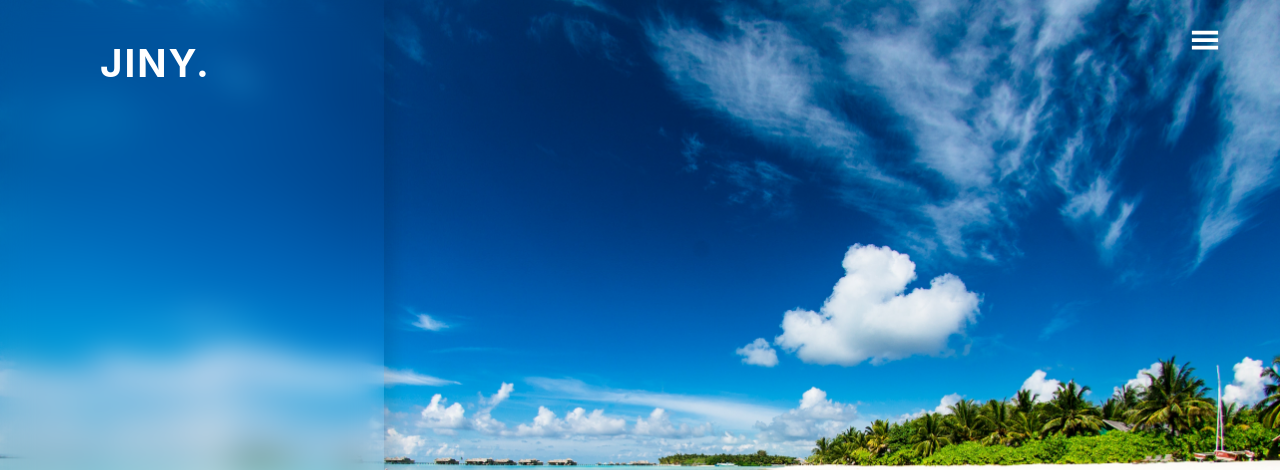
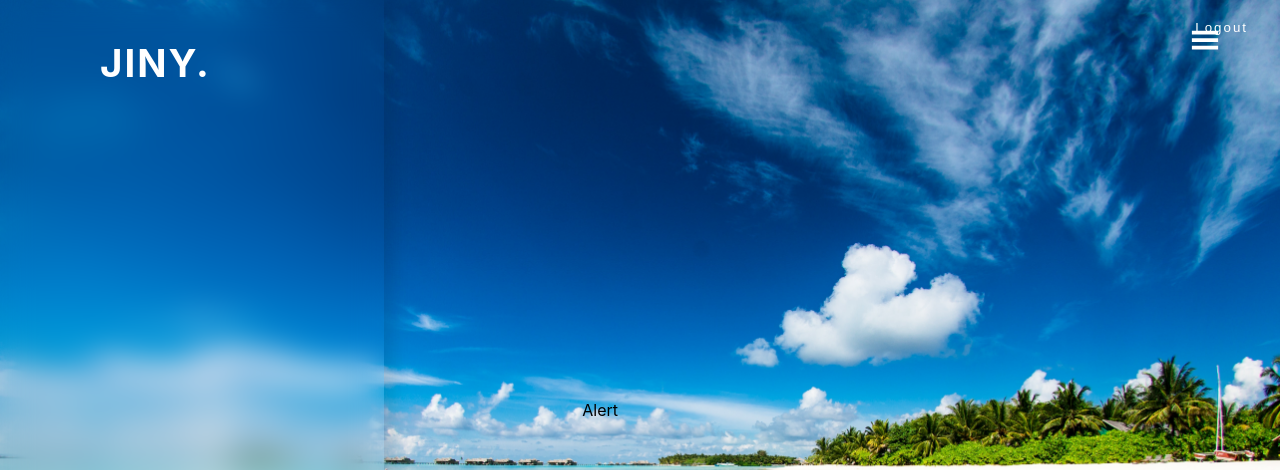
Before and after one commit to ajrfyd/jiny-project, a React (Create React App) app in the folder client/: page /main in a window 1280 px wide. Shown: the top 470 px of the page. Built offline with nearby package versions, Linux system fonts and the light colour scheme; sample sign-in values are in the browser's storage.

Commit message:
Add: logout function

```diff
--- /dev/null
+++ b/client/src/components/Alert.tsx
@@ -0,0 +1,18 @@
+import styled from "styled-components";
+
+const Alert = () => {
+
+  return (
+    <Container>
+      Alert
+    </Container>
+  )
+}
+
+export default Alert;
+
+const Container = styled.div`
+  position: absolute;
+  top: 50%;
+  z-index: 100;
+`
--- a/client/src/pages/main/Main.tsx
+++ b/client/src/pages/main/Main.tsx
@@ -2,6 +2,9 @@ import styled from "styled-components";
 import Glass from "../../components/Glass";
 import { useNavigate } from 'react-router-dom';
 import { useEffect } from 'react';
+import Alert from '../../components/Alert';
+import { useDispatch } from 'react-redux';
+import { reqLogout } from '../../store/user/actions';
 
 type MainProps = {
   open: boolean;
@@ -10,16 +13,27 @@ type MainProps = {
 
 const Main = ({ open, isLogin }: MainProps) => {
   const navigate = useNavigate();
+
   useEffect(() => {
     if(isLogin) return;
     navigate('/');
   }, [isLogin]);
 
+  const dispatch = useDispatch();
+
+  const logoutHandler = () => {
+    localStorage.removeItem('userInfo');
+    dispatch(reqLogout());
+  }
+
   return (
     <Container>
       Main List Page;
       <Glass open={open}/>
-      <LogOutBtn>Logout</LogOutBtn>
+      <LogOutBtn onClick={logoutHandler}>
+        Logout
+      </LogOutBtn>
+      <Alert />
     </Container>
   )
 }
@@ -36,6 +50,14 @@ const LogOutBtn = styled.button`
   position: absolute;
   color: #fff;
   cursor: pointer;
-  top: 5rem;
-  left: 2rem;
+  top: 20px;
+  right: 2rem;
+  z-index: 100;
+  letter-spacing: 2px;
+
+  &:hover {
+    color: #000;
+    font-weight: bold;
+    transform: scale(1.1);
+  }
 `
```
